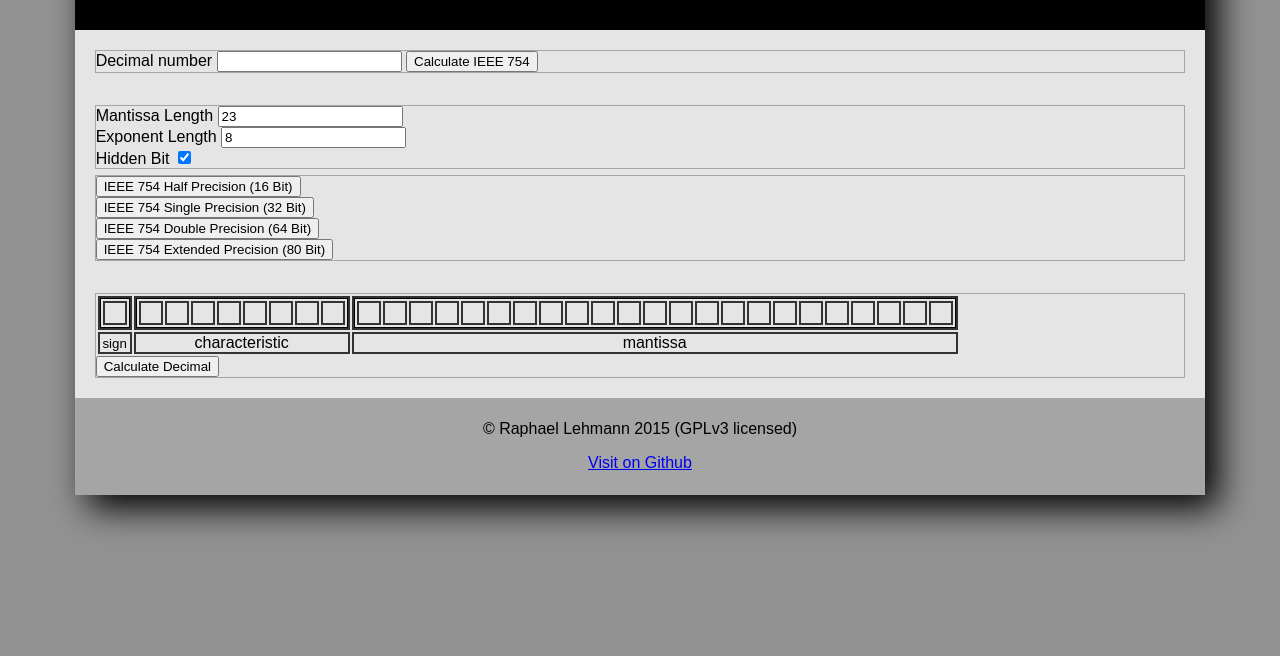
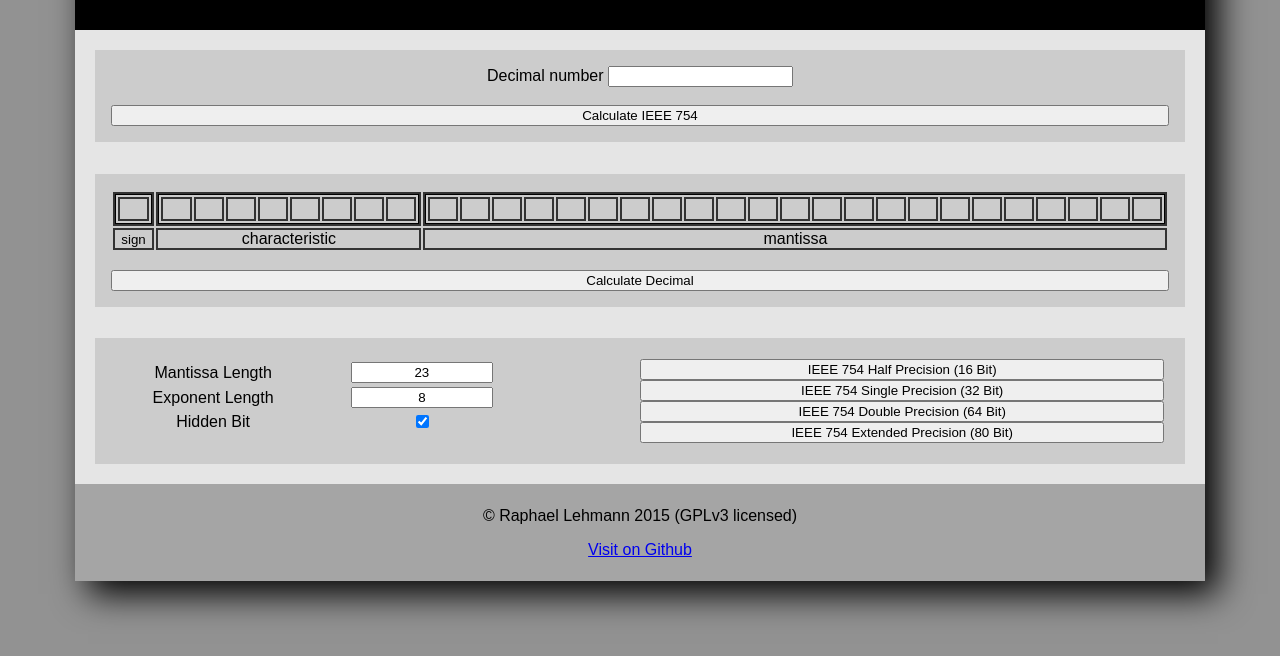
Before and after one commit to rleh/ieee754-demo-js, a plain HTML site: page index.html in a window 1280 px wide. Shown: the part 72-728 px from the top of the page. Drawn offline with Linux system fonts and the light colour scheme.

Commit message:
design and minor fixes

```diff
--- a/ieee754.js
+++ b/ieee754.js
@@ -63,7 +63,7 @@ function calcIeee(dec) {
 
 	// hidden bit is not set
 	if((!$("#ieee_settings_hidden").prop("checked"))) {
-		mantissa_bin = "1" + mantissa_bin;
+		mantissa_bin = "1" + mantissa_bin.slice(0, -1);
 	}
 
 	// special case: number ist zero
@@ -92,7 +92,7 @@ function displayIeee(sign, carc_bin, mantissa_bin) {// Color td background
 		$("#out_ieee_sign_table").find("tbody tr td:nth-child(1)").css("background-color", "#111111");
 	}
 	else {
-		$("#out_ieee_sign_table").find("tbody tr td:nth-child(1)").css("background-color", "#eeeeee");
+		$("#out_ieee_sign_table").find("tbody tr td:nth-child(1)").css("background-color", "#cccccc");
 	}
 	// characterisic
 	var out_ieee_carc_table = $("#out_ieee_carc_table");
@@ -103,7 +103,7 @@ function displayIeee(sign, carc_bin, mantissa_bin) {// Color td background
 			out_ieee_carc_table.find("tbody tr td:nth-child("+(j+1).toString()+")").css("background-color", "#111111");
 		}
 		else {
-			out_ieee_carc_table.find("tbody tr td:nth-child("+(j+1).toString()+")").css("background-color", "#eeeeee");
+			out_ieee_carc_table.find("tbody tr td:nth-child("+(j+1).toString()+")").css("background-color", "#cccccc");
 		}
 	}
 	// mantissa
@@ -115,7 +115,7 @@ function displayIeee(sign, carc_bin, mantissa_bin) {// Color td background
 			out_ieee_mant_table.find("tbody tr td:nth-child("+(k+1).toString()+")").css("background-color", "#111111");
 		}
 		else {
-			out_ieee_mant_table.find("tbody tr td:nth-child("+(k+1).toString()+")").css("background-color", "#eeeeee");
+			out_ieee_mant_table.find("tbody tr td:nth-child("+(k+1).toString()+")").css("background-color", "#cccccc");
 		}
 	}
 }
@@ -161,7 +161,7 @@ function calcIeeeSpecial(str) {
 	var i;
 
 	// NaNq = NaN
-	if(str.match(/^(\+|-)?((N|n)a(N|n))q?$/)) {
+	if(str.match(/^([+-]?([Nn]a[Nn])q?)$/)) {
 		if(str.charAt(0)=='-') {
 			sign = 1;
 		}
@@ -179,7 +179,7 @@ function calcIeeeSpecial(str) {
 		//mantissa_bin = "1".repeat(parseInt($("#ieee_settings_mant_len").val()));
 	}
 	// NaNs
-	else if(str.match(/^(\+|-)?(N|n)a(N|n)s$/)) {
+	else if(str.match(/^[+-]?[Nn]a[Nn]s$/)) {
 		if(str.charAt(0)=='-') {
 			sign = 1;
 		}
--- a/index.html
+++ b/index.html
@@ -12,46 +12,26 @@
 		<h2>IEEE 754 Floating Point</h2>
 	</header>
 	<article>
-		<div id="in_number">
+		<div id="in_number" style="text-align: center;">
 			<label for="in_number_dec">Decimal number</label>
-			<input type="text" id="in_number_dec">
-			<button id="b_calc_ieee">Calculate IEEE 754</button>
-		</div>
-		<br clear="all"/>
-		<div id="ieee_settings">
-			<label for="ieee_settings_mant_len">Mantissa Length</label>
-			<input type="text" id="ieee_settings_mant_len" value="23">
-			<br />
-			<label for="ieee_settings_carc_len">Exponent Length</label>
-			<input type="text" id="ieee_settings_carc_len" value="8">
-			<br />
-			<label for="ieee_settings_hidden">
-				Hidden Bit
-				<input id="ieee_settings_hidden" type="checkbox" checked>
-			</label>
-		</div>
-		<div id="ieee_predefined">
-			<button id="b_predef_ieee_16">IEEE 754 Half Precision (16 Bit)</button>
-			<br />
-			<button id="b_predef_ieee_32">IEEE 754 Single Precision (32 Bit)</button>
-			<br />
-			<button id="b_predef_ieee_64">IEEE 754 Double Precision (64 Bit)</button>
-			<br />
-			<button id="b_predef_ieee_80">IEEE 754 Extended Precision (80 Bit)</button>
+			<input type="text" id="in_number_dec" style="text-align: center;">
+			<br clear="all"/>
+			<br clear="all"/>
+			<button id="b_calc_ieee" style="width: 100%;">Calculate IEEE 754</button>
 		</div>
 		<br clear="all"/>
 		<div id="out_ieee">
-			<table class="out_ieee_outertable">
+			<table class="out_ieee_outertable" style="width: 100%;">
 				<tr>
 					<td id="out_ieee_sign">
-						<table class="out_ieee_innertable" id="out_ieee_sign_table">
+						<table class="out_ieee_innertable" id="out_ieee_sign_table" style="width: 100%;">
 							<tr>
 								<td class="set">&nbsp;</td>
 							</tr>
 						</table>
 					</td>
 					<td id="out_ieee_exp">
-						<table class="out_ieee_innertable" id="out_ieee_carc_table">
+						<table class="out_ieee_innertable" id="out_ieee_carc_table" style="width: 100%;">
 							<tr>
 								<td>&nbsp;</td>
 								<td>&nbsp;</td>
@@ -65,7 +45,7 @@
 						</table>
 					</td>
 					<td id="out_ieee_mant">
-						<table class="out_ieee_innertable" id="out_ieee_mant_table">
+						<table class="out_ieee_innertable" id="out_ieee_mant_table" style="width: 100%;">
 							<tr>
 								<td>&nbsp;</td>
 								<td>&nbsp;</td>
@@ -100,7 +80,37 @@
 					<td>mantissa</td>
 				</tr>
 			</table>
-			<button id="b_calc_dec">Calculate Decimal</button>
+			<br clear="all"/>
+			<button id="b_calc_dec" style="width: 100%;">Calculate Decimal</button>
+		</div>
+		<br clear="all"/>
+		<div id="ieee_settings_container">
+			<div id="ieee_settings">
+				<table style="width: 80%; text-align: center;">
+					<tr>
+						<td><label for="ieee_settings_mant_len">Mantissa Length</label></td>
+						<td><input class="ieee_settings_input" type="text" id="ieee_settings_mant_len" value="23"></td>
+					</tr>
+					<tr>
+						<td><label for="ieee_settings_carc_len">Exponent Length</label></td>
+						<td><input class="ieee_settings_input" type="text" id="ieee_settings_carc_len" value="8"></td>
+					</tr>
+					<tr>
+						<td><label for="ieee_settings_hidden">Hidden Bit</label></td>
+						<td><input id="ieee_settings_hidden" type="checkbox" checked></td>
+					</tr>
+				</table>
+			</div>
+			<div id="ieee_predefined">
+				<button class="b_predef" id="b_predef_ieee_16">IEEE 754 Half Precision (16 Bit)</button>
+				<br />
+				<button class="b_predef" id="b_predef_ieee_32">IEEE 754 Single Precision (32 Bit)</button>
+				<br />
+				<button class="b_predef" id="b_predef_ieee_64">IEEE 754 Double Precision (64 Bit)</button>
+				<br />
+				<button class="b_predef" id="b_predef_ieee_80">IEEE 754 Extended Precision (80 Bit)</button>
+			</div>
+			<br clear="all"/>
 		</div>
 	</article>
 	<footer>
@@ -111,12 +121,12 @@
 
 		$("#b_calc_ieee").click(function() {
 			var val = $("#in_number_dec").val();
-			// match any valid decimal numbers (with ,  or .)
-			if(val.match(/(\+|-)?[0-9]*(\.|,)*[0-9]+/)) {
+			// match any valid (signed) decimal numbers (with ,  or .)
+			if(val.match(/^([+-]?((\d*(\.|,)\d+)|(\d+)))$/)) {
 				calcIeee(val.replace(",", "."));
 			}
 			// match NaN, NaN(g|s), (+|-)Inf case insensitive
-			else if(val.match(/^(\+|-)?(((N|n)a(N|n))(s|q)?|((I|i)nf))$/)) {
+			else if(val.match(/^([+-]?(([Nn]a[Nn])[sq]?|([Ii]nf)))$/)) {
 				calcIeeeSpecial(val.toLowerCase());
 			}
 			else {
@@ -155,7 +165,7 @@
 		// flip ieee table cell bg color on click
 		$(".out_ieee_innertable").find("tbody tr td").click(function () {
 			if($(this).css("background-color") == "rgb(17, 17, 17)") {
-				$(this).css("background-color", "rgb(238, 238, 238)")
+				$(this).css("background-color", "rgb(204, 204, 204)")
 			}
 			else {
 				$(this).css("background-color", "rgb(17, 17, 17)")
--- a/site.css
+++ b/site.css
@@ -47,19 +47,36 @@ footer {
 	border-collapse: separate;
 }
 
-#ieee_settings {
-	border: 1pt solid #a5a5a5;
+#ieee_settings_container {
+	border: 1pt solid #CCCCCC;
+	background-color: #CCCCCC;
+	padding: 15pt;
 	margin: 5pt;
 }
+#ieee_settings {
+	width: 50%;
+	float: left;
+}
 #ieee_predefined {
-	border: 1pt solid #a5a5a5;
-	margin: 5pt;
+	width: 50%;
+	float: left;
+}
+.b_predef {
+	width: 100%;
+}
+.ieee_settings_input  {
+	text-align: center;
+	width: 100pt;
 }
 #in_number {
-	border: 1pt solid #a5a5a5;
+	border: 1pt solid #CCCCCC;
+	background-color: #CCCCCC;
+	padding: 15px;
 	margin: 5pt;
 }
 #out_ieee {
-	border: 1pt solid #a5a5a5;
+	border: 1pt solid #CCCCCC;
+	background-color: #CCCCCC;
+	padding: 15px;
 	margin: 5pt;
 }
```
